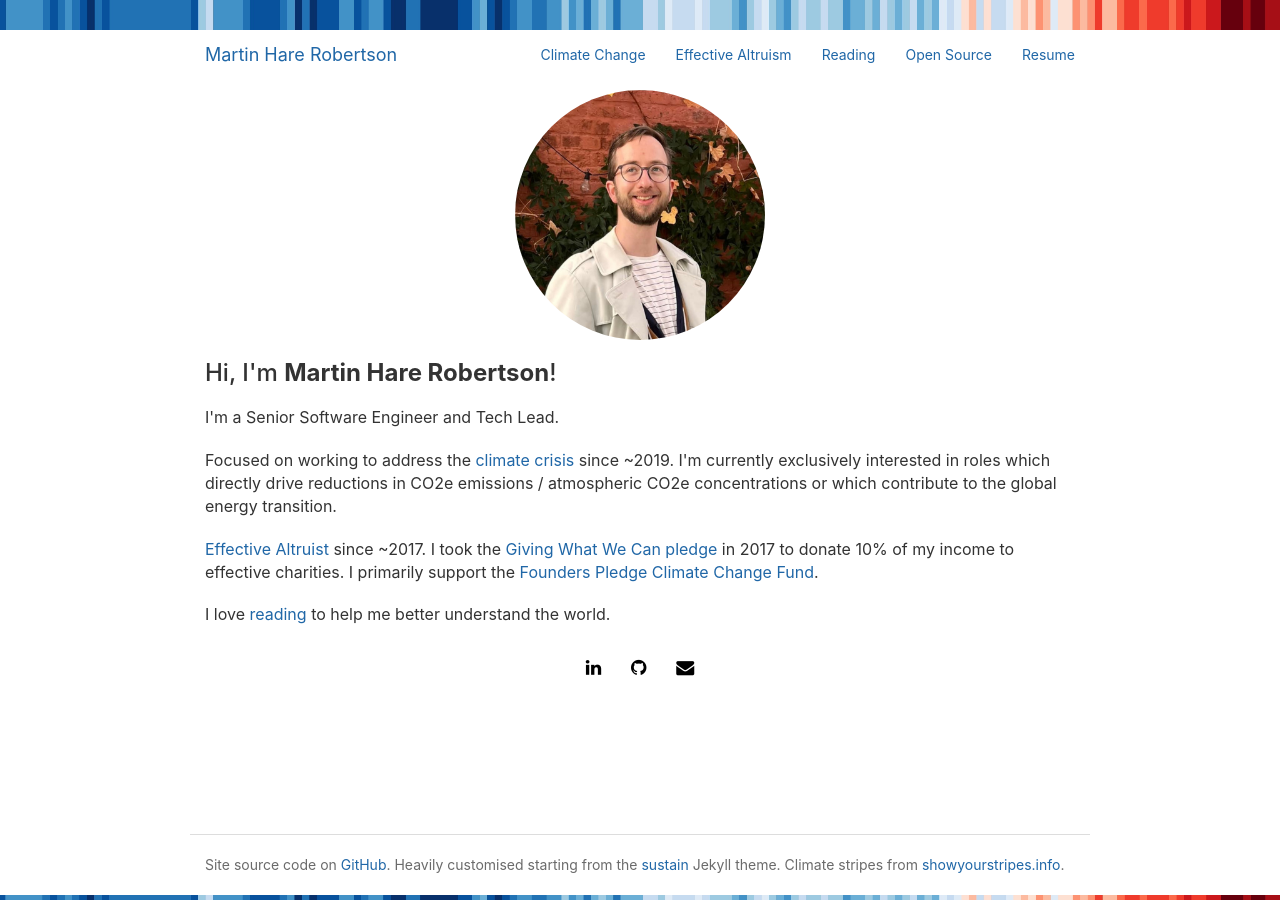
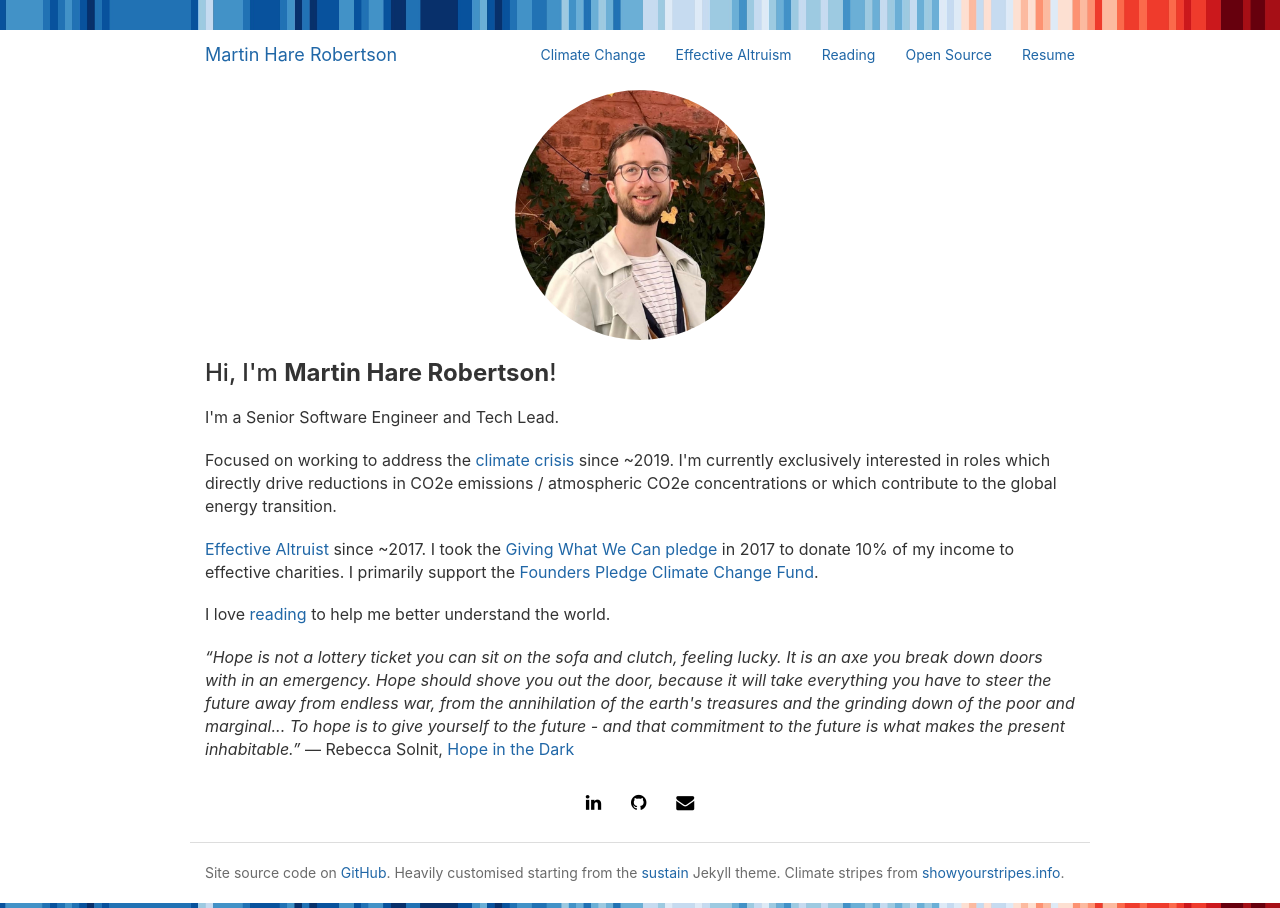
Before and after one commit to mchr3k/mchr3k.github.com, a Jekyll site: the page built from index.html, in a window 1280 px wide. Built offline with Jekyll 4.4.1, drawn with Linux system fonts in a browser that asks for light colours; nearby versions of some CDN libraries; the list of posts is cut into pages by our own code.

Commit message:
Add rebecca solnit quote

```diff
--- a/index.html
+++ b/index.html
@@ -20,6 +20,15 @@ layout: layout
       donate 10% of my income to effective charities. I primarily support the <a href="https://founderspledge.com/funds/climate-change-fund" target="_blank">Founders Pledge Climate Change Fund</a>.
     </p>
     <p>I love <a href="/reading.html"> reading</a> to help me better understand the world.</p>
+
+    <p>
+      <span class="quote"
+        >“Hope is not a lottery ticket you can sit on the sofa and clutch, feeling lucky. It is an axe you break down doors with in an emergency. Hope should shove you out the door, because it will
+        take everything you have to steer the future away from endless war, from the annihilation of the earth's treasures and the grinding down of the poor and marginal... To hope is to give yourself
+        to the future - and that commitment to the future is what makes the present inhabitable.”</span
+      >
+      ― Rebecca Solnit, <a href="https://www.goodreads.com/book/show/31344309-hope-in-the-dark" target="_blank">Hope in the Dark</a>
+    </p>
     {% include social.html %}
   </div>
 </section>
```
